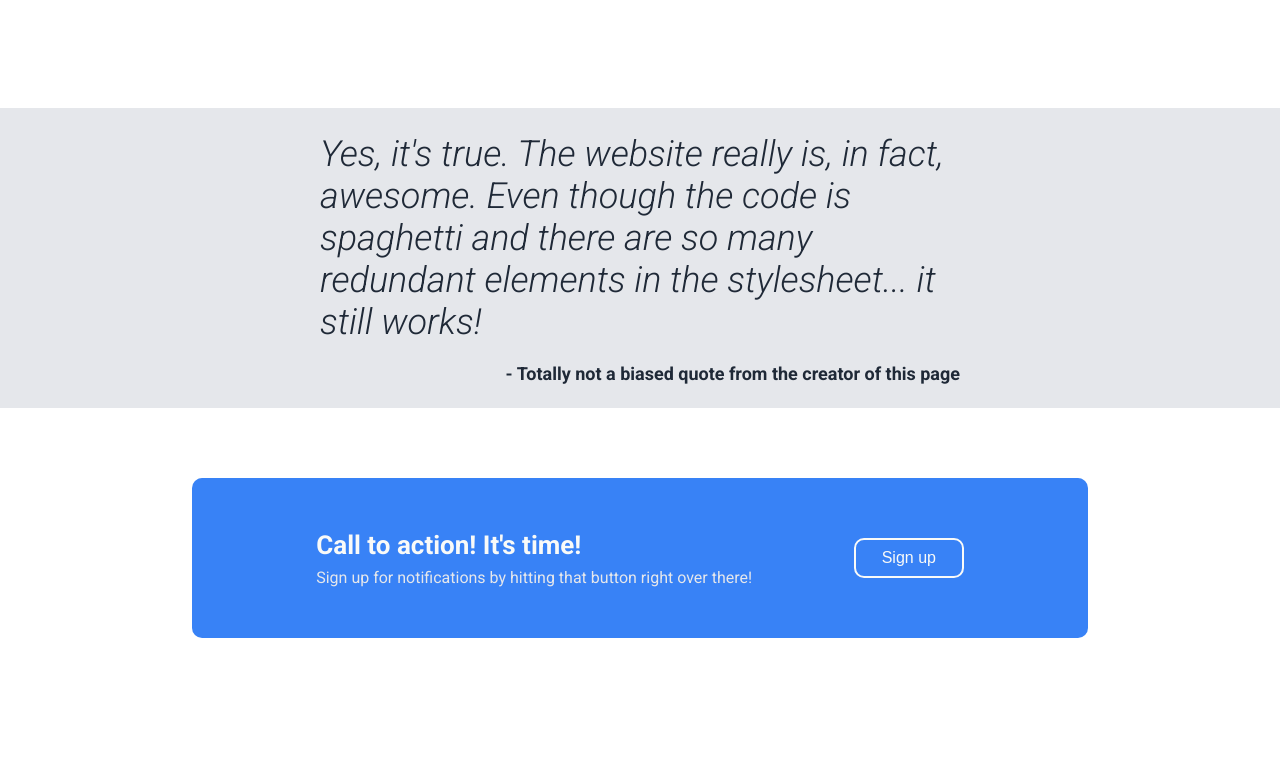
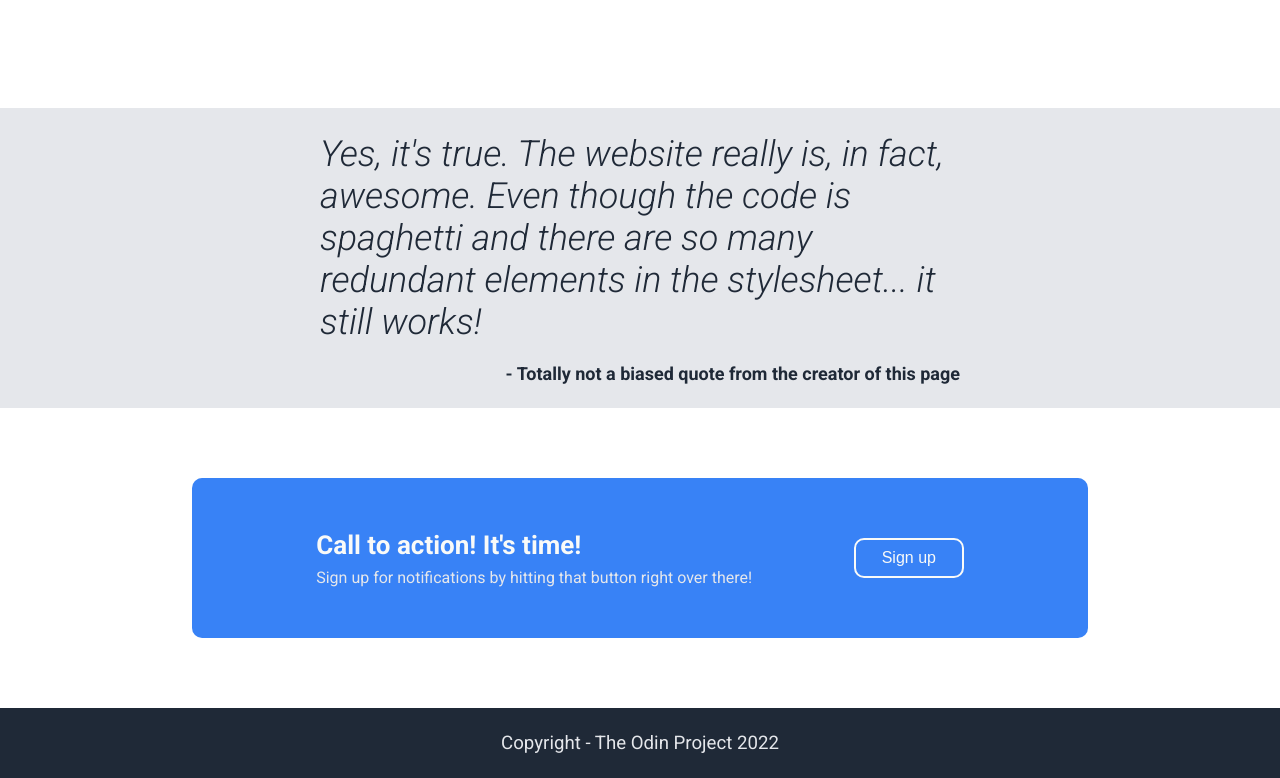
Before and after one commit to drewgar720/odin-landing-page, a plain HTML site: page index.html in a window 1280 px wide. Shown: the part 792-1570 px from the top of the page. Before the commit the page ends 1500 px from the top, so only its background shows below. Drawn offline with Linux system fonts and the light colour scheme.

Commit message:
Create footer and style
Created and styled the final section of the page

```diff
--- a/css/style.css
+++ b/css/style.css
@@ -188,3 +188,15 @@ ul {
   background-color: #3882f6;
   border-radius: 10px;
 }
+.footer {
+  display: flex;
+  justify-content: center;
+  align-items: center;
+  height: 70px;
+  background-color: #1f2937;
+  color: #e5e7eb;
+}
+.copyright {
+  font-size: 14pt;
+  color: #e5e7eb;
+}
--- a/index.html
+++ b/index.html
@@ -77,5 +77,8 @@
         <button class="signup_button">Sign up</button>
       </div>
     </div>
+    <div class="footer">
+      <div class="copyright">Copyright - The Odin Project 2022</div>
+    </div>
   </body>
 </html>
```
